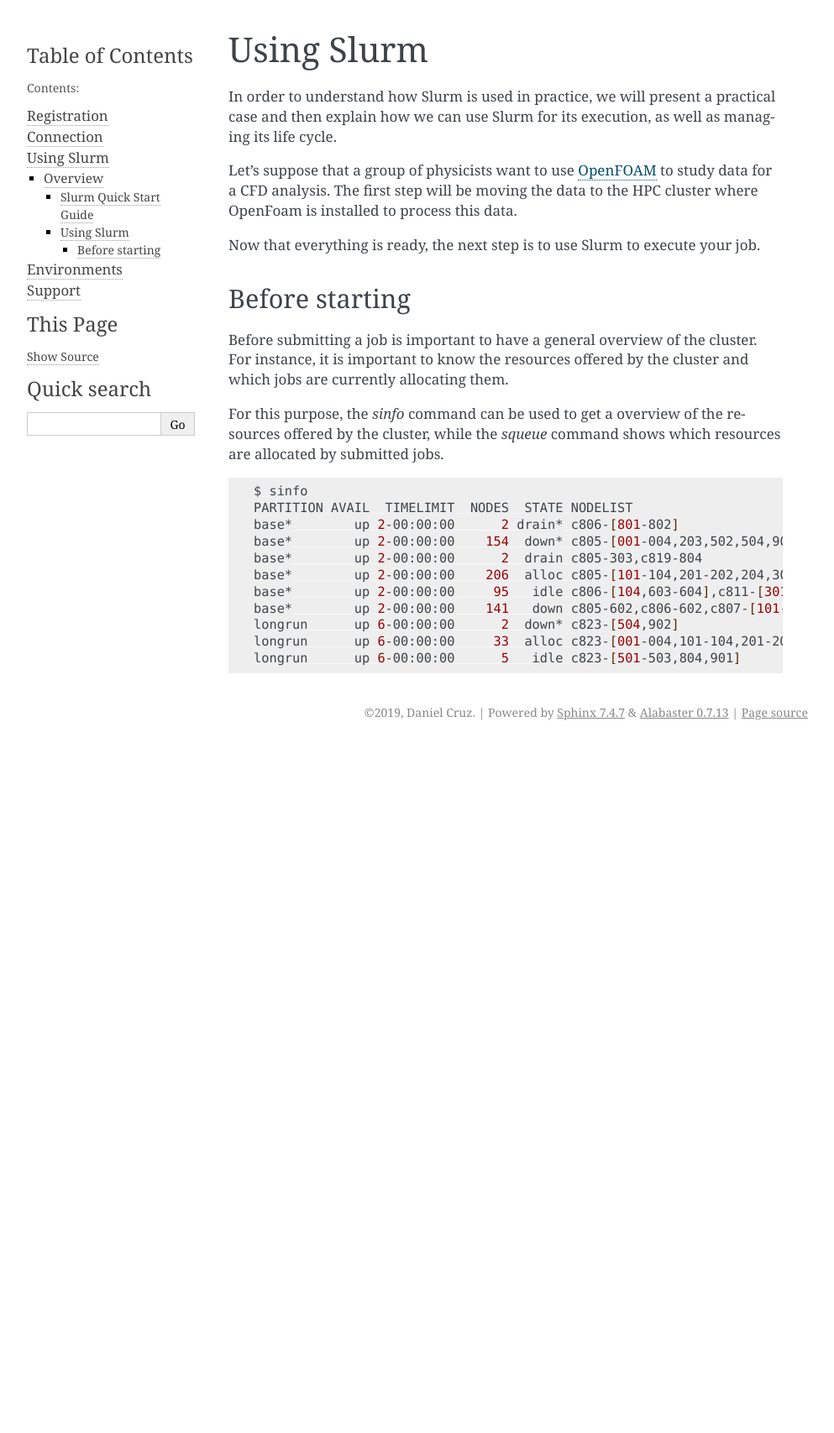
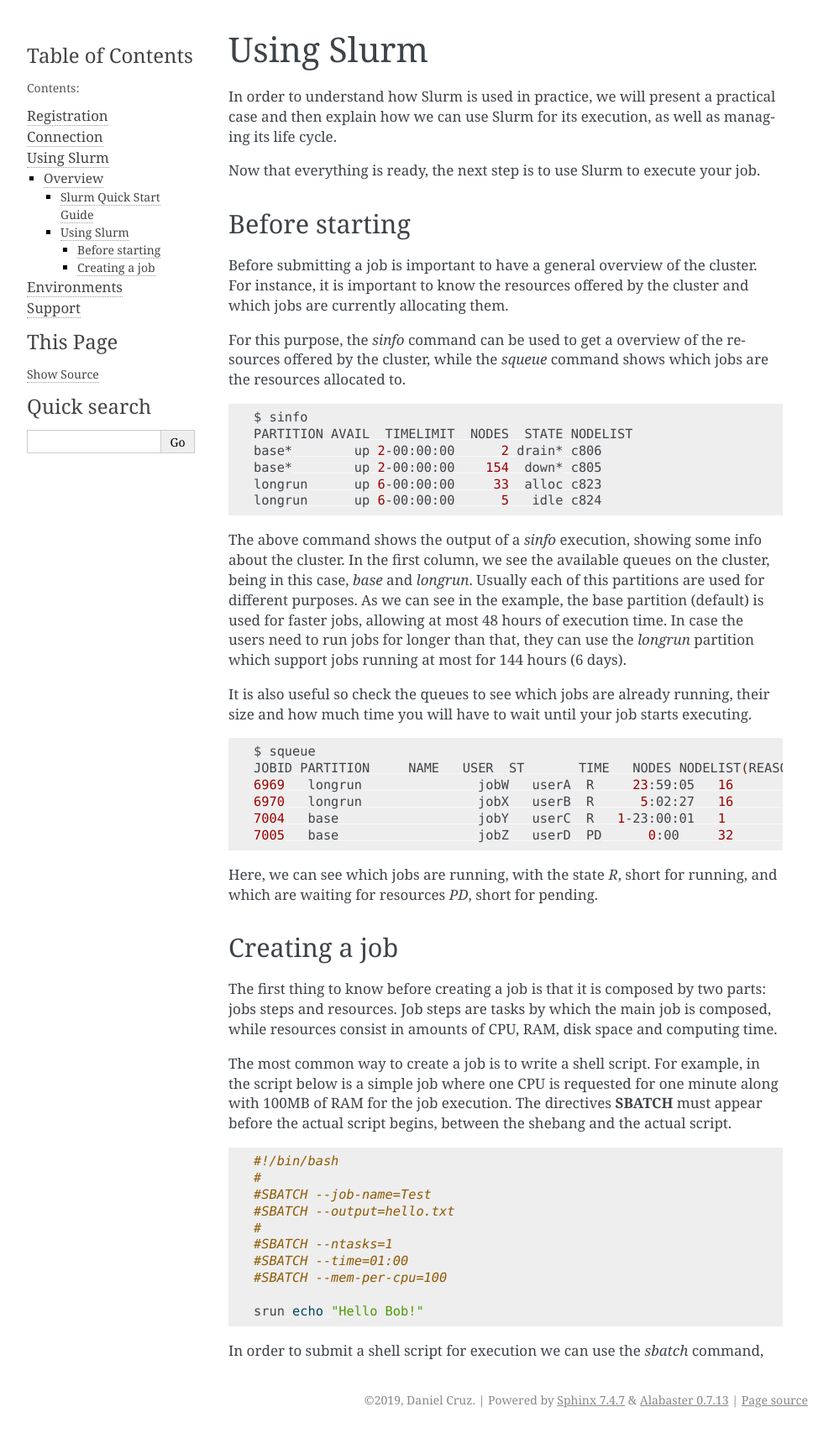
Before and after one commit to macc-hpc/docs, a Sphinx documentation site: the page built from source/slurm/slurm_user_manual.md, in a window 1280 px wide. Shown: the whole page at 84% size, without its empty margins (148-1141 px from the left). Built offline with Sphinx 7.4.7, drawn with Linux system fonts in a browser that asks for light colours; before the commit the page ends 900 px from its top, so only the background shows below that.

Commit message:
slurm continuation

````diff
--- a/source/slurm/slurm_user_manual.md
+++ b/source/slurm/slurm_user_manual.md
@@ -1,8 +1,6 @@
 # Using Slurm
 
 In order to understand how Slurm is used in practice, we will present a practical case and then explain how we can use Slurm for its execution, as well as managing its life cycle.
-
-Let's suppose that a group of physicists want to use [OpenFOAM](https://www.openfoam.com) to study data for a CFD analysis. The first step will be moving the data to the HPC cluster where OpenFoam is installed to process this data.
 
 Now that everything is ready, the next step is to use Slurm to execute your job.
 
@@ -10,18 +8,50 @@ Now that everything is ready, the next step is to use Slurm to execute your job.
 
 Before submitting a job is important to have a general overview of the cluster. For instance, it is important to know the resources offered by the cluster and which jobs are currently allocating them.
 
-For this purpose, the _sinfo_ command can be used to get a overview of the resources offered by the cluster, while the _squeue_ command shows which resources are allocated by submitted jobs.
+For this purpose, the _sinfo_ command can be used to get a overview of the resources offered by the cluster, while the _squeue_ command shows which jobs are the resources allocated to.
 
 ```bash
 $ sinfo
 PARTITION AVAIL  TIMELIMIT  NODES  STATE NODELIST
-base*        up 2-00:00:00      2 drain* c806-[801-802]
-base*        up 2-00:00:00    154  down* c805-[001-004,203,502,504,903],c806-[001-002,103,201-202,404,601,701,803],c807-[001-004,201,301-303,402,703,802,903-904],c809-[001-004,101-104,201-204,301-304,401-404,501-504,601-604,701-704,801-804,901-904],c810-[001-004,101-104,201-204,301-304,401-404,501-504,601-604,701-704,801-804,901-904],c811-[104,201,204,404,601,701,901],c812-[002,203,601,901],c813-[102,603,801,804,902],c817-[204,304,602,604],c818-[204,301,402,404,504,601],c819-[003,303,401,603-604,704,901-903],c820-[004,503,601],c821-[101,202],c822-[301,702],c823-[504,902]
-base*        up 2-00:00:00      2  drain c805-303,c819-804
-base*        up 2-00:00:00    206  alloc c805-[101-104,201-202,204,301-302,304,401-404,501,503,601,603-604,701-704,801-804,901-902,904],c806-[003-004,101-102,203-204,301-304,401-403,501-504,702-704,804,901-904],c811-[001-004,101-103,202-203,501-504,604,904],c812-[003-004,101-104,201-202,204,301-304,401-404,501-504,602-604,701,703-704,801,803-804,902-904],c813-901,c817-[401-404,501-504,601,603,701-704,801-804,901-903],c819-[001-002,202-204,301-302,304,501-504,601-602,701-703,801-803,904],c821-[203-204,301-304,401-403,501-504,601-602,701-704,801-804,901-904],c823-[001-004,101-104,201-204,301-304,401-404,601-604,701-704,801-803,903-904]
-base*        up 2-00:00:00     95   idle c806-[104,603-604],c811-[301-304,401-403,602-603,702-704,801-804,902-903],c812-001,c813-[001-004,103-104,201-204,301-304,401-404,501-504,601-602,604,701-704,802-803,903-904],c817-[001-004,101-104,201-203,301-303,904],c819-[004,101-104,201,402-404],c821-[001-004,102-104,201,404,603-604],c823-[501-503,804,901]
-base*        up 2-00:00:00    141   down c805-602,c806-602,c807-[101-104,202-204,304,401,403-404,501-504,601-604,701-702,704,801,803-804,901-902],c812-[702,802],c813-101,c818-[001-004,101-104,201-203,302-304,401,403,501-503,602-604,701-704,801-804,901-904],c820-[001-003,101-104,201-204,301-304,401-404,501-502,504,602-604,701-704,801-804,901-904],c822-[001-004,101-104,201-204,302-304,401-404,501-504,601-604,701,703-704,801-804,901-904]
-longrun      up 6-00:00:00      2  down* c823-[504,902]
-longrun      up 6-00:00:00     33  alloc c823-[001-004,101-104,201-204,301-304,401-404,601-604,701-704,801-803,903-904]
-longrun      up 6-00:00:00      5   idle c823-[501-503,804,901]
+base*        up 2-00:00:00      2 drain* c806
+base*        up 2-00:00:00    154  down* c805
+longrun      up 6-00:00:00     33  alloc c823
+longrun      up 6-00:00:00      5   idle c824
 ```
+
+The above command shows the output of a _sinfo_ execution, showing some info about the cluster. In the first column, we see the available queues on the cluster, being in this case, _base_ and _longrun_. Usually each of this partitions are used for different purposes. As we can see in the example, the base partition (default) is used for faster jobs, allowing at most 48 hours of execution time. In case the users need to run jobs for longer than that, they can use the _longrun_ partition which support jobs running at most for 144 hours (6 days).
+
+It is also useful so check the queues to see which jobs are already running, their size and how much time you will have to wait until your job starts executing.
+
+```bash
+$ squeue
+JOBID PARTITION     NAME   USER  ST       TIME   NODES NODELIST(REASON)
+6969   longrun 		jobW   userA  R     23:59:05   16 	c823
+6970   longrun 		jobX   userB  R      5:02:27   16 	c825
+7004   base   		jobY   userC  R   1-23:00:01   1 	c806
+7005   base    		jobZ   userD  PD      0:00     32 	c812
+```
+
+Here, we can see which jobs are running, with the state *R*, short for running, and which are waiting for resources *PD*, short for pending.
+
+
+## Creating a job
+
+The first thing to know before creating a job is that it is composed by two parts: jobs steps and resources. Job steps are tasks by which the main job is composed, while resources consist in amounts of CPU, RAM, disk space and computing time.
+
+The most common way to create a job is to write a shell script. For example, in the script below is a simple job where one CPU is requested for one minute along with 100MB of RAM for the job execution. The directives _*SBATCH*_ must appear before the actual script begins, between the shebang and the actual script.
+
+```bash
+#!/bin/bash
+#
+#SBATCH --job-name=Test
+#SBATCH --output=hello.txt
+#
+#SBATCH --ntasks=1
+#SBATCH --time=01:00
+#SBATCH --mem-per-cpu=100
+
+srun echo "Hello Bob!"
+```
+
+In order to submit a shell script for execution we can use the _sbatch_ command,
````
Also changed, not shown: 8 other files.
